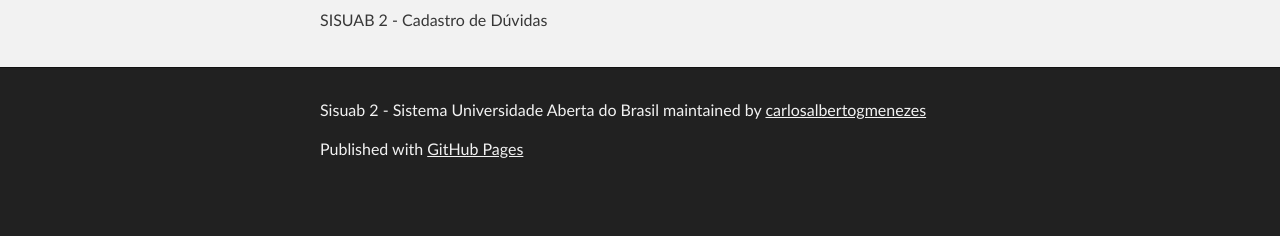
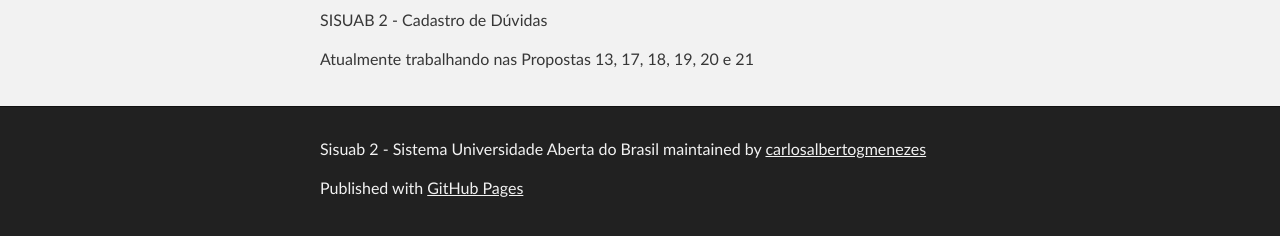
Before and after one commit to islssa/capes-sisuab2, a plain HTML site: page index.html in a window 1280 px wide. Shown: the part 378-614 px from the top of the page. Drawn offline with Linux system fonts and the light colour scheme.

Commit message:
Update index.html

```diff
--- a/index.html
+++ b/index.html
@@ -32,6 +32,9 @@
     <div id="main_content_wrap" class="outer">
       <section id="main_content" class="inner">
         <p>SISUAB 2 - Cadastro de Dúvidas</p>
+
+        <p>Atualmente trabalhando nas Propostas 13, 17, 18, 19, 20 e 21</p>
+
       </section>
     </div>
 
```
